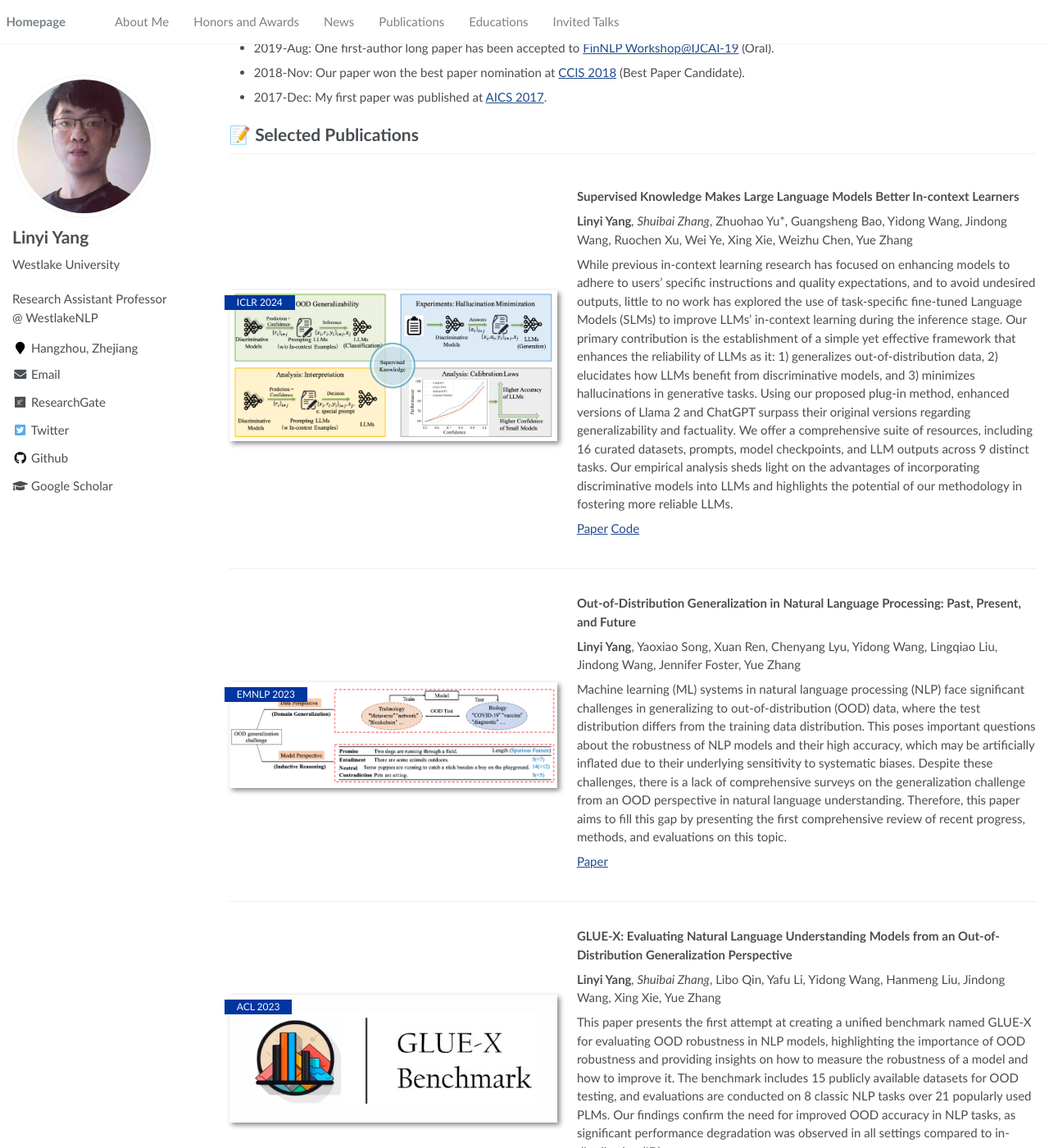
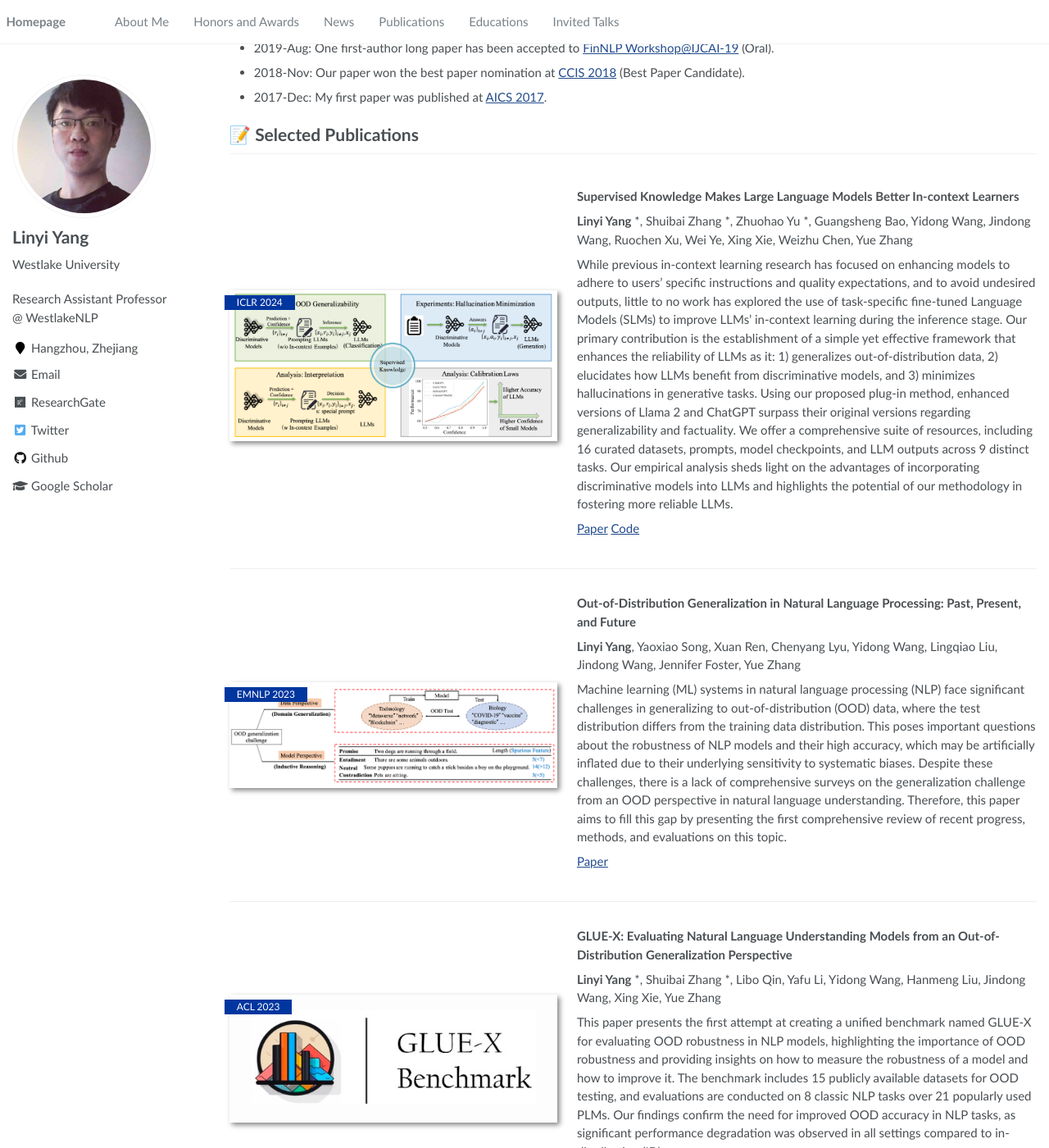
Before and after one commit to YangLinyi/yanglinyi.github.io, a Jekyll site: the page built from _pages/about.md, in a window 1280 px wide and 1400 px high, scrolled down 1065 px. Shown: the whole window at 82% size. Built offline with Jekyll 4.4.1, drawn with Linux system fonts in a browser that asks for light colours; some of the changed text lies outside the part shown.

```diff
--- a/_pages/about.md
+++ b/_pages/about.md
@@ -62,7 +62,7 @@ In addition, I am keen on mentoring and working with highly motivated interns wh
 
 **Supervised Knowledge Makes Large Language Models Better In-context Learners**
 
-**Linyi Yang***, Shuibai Zhang*, Zhuohao Yu*, Guangsheng Bao, Yidong Wang, Jindong Wang, Ruochen Xu, Wei Ye, Xing Xie, Weizhu Chen, Yue Zhang
+**Linyi Yang** *, Shuibai Zhang *, Zhuohao Yu *, Guangsheng Bao, Yidong Wang, Jindong Wang, Ruochen Xu, Wei Ye, Xing Xie, Weizhu Chen, Yue Zhang
 
 While previous in-context learning research has focused on enhancing models to adhere to users' specific instructions and quality expectations, and to avoid undesired outputs, little to no work has explored the use of task-specific fine-tuned Language Models (SLMs) to improve LLMs' in-context learning during the inference stage. Our primary contribution is the establishment of a simple yet effective framework that enhances the reliability of LLMs as it: 1) generalizes out-of-distribution data, 2) elucidates how LLMs benefit from discriminative models, and 3) minimizes hallucinations in generative tasks. Using our proposed plug-in method, enhanced versions of Llama 2 and ChatGPT surpass their original versions regarding generalizability and factuality. We offer a comprehensive suite of resources, including 16 curated datasets, prompts, model checkpoints, and LLM outputs across 9 distinct tasks. Our empirical analysis sheds light on the advantages of incorporating discriminative models into LLMs and highlights the potential of our methodology in fostering more reliable LLMs.
 
@@ -91,7 +91,7 @@ Machine learning (ML) systems in natural language processing (NLP) face signific
 
 **GLUE-X: Evaluating Natural Language Understanding Models from an Out-of-Distribution Generalization Perspective**
 
-**Linyi Yang***, Shuibai Zhang*, Libo Qin, Yafu Li, Yidong Wang, Hanmeng Liu, Jindong Wang, Xing Xie, Yue Zhang
+**Linyi Yang** *, Shuibai Zhang *, Libo Qin, Yafu Li, Yidong Wang, Hanmeng Liu, Jindong Wang, Xing Xie, Yue Zhang
 
 This paper presents the first attempt at creating a unified benchmark named GLUE-X for evaluating OOD robustness in NLP models, highlighting the importance of OOD robustness and providing insights on how to measure the robustness of a model and how to improve it. The benchmark includes 15 publicly available datasets for OOD testing, and evaluations are conducted on 8 classic NLP tasks over 21 popularly used PLMs. Our findings confirm the need for improved OOD accuracy in NLP tasks, as significant performance degradation was observed in all settings compared to in-distribution (ID) accuracy.
 
@@ -106,7 +106,7 @@ This paper presents the first attempt at creating a unified benchmark named GLUE
 
 **Measuring Consistency in Text-based Financial Forecasting Models**
 
-**Linyi Yang***, Yingpeng Ma*, Yue Zhang
+**Linyi Yang** *, Yingpeng Ma *, Yue Zhang
 
 Financial forecasting has been an important and active area of machine learning research, as even the most modest advantages in predictive accuracy can be parlayed into significant financial gains. Recent advances in natural language processing (NLP) bring the opportunity to leverage textual data, such as earnings reports of publicly traded companies, to predict the return rate for an asset. However, when dealing with such a sensitive task, the consistency of models – their invariance under meaning-preserving alternations in input – is a crucial property for building user trust. Despite this, current methods for financial forecasting do not take consistency into consideration. To address this issue, we propose FinTrust, an evaluation tool that assesses logical consistency in financial text. Using FinTrust, we show that the consistency of state-of-the-art NLP models for financial forecasting is poor. Our analysis of the performance degradation caused by meaning-preserving alternations suggests that current text-based methods are not suitable for robustly predicting market information.
 
@@ -121,7 +121,7 @@ Financial forecasting has been an important and active area of machine learning
 
 **Learning to Generalize for Cross-domain QA**
 
-Yingjie Niu*, **Linyi Yang***, Ruihai Dong, Yue Zhang
+Yingjie Niu *, **Linyi Yang** *, Ruihai Dong, Yue Zhang
 
 There have been growing concerns regarding the out-of-domain generalization ability of natural language processing (NLP) models, particularly in question-answering (QA) tasks. Current synthesized data augmentation methods for QA are hampered by increased training costs. To address this issue, we propose a novel approach that combines prompting methods and linear probing with fine-tuning strategy, which does not entail additional cost. Our method has been theoretically and empirically shown to be effective in enhancing the generalization ability of both generative and discriminative models. Our approach outperforms state-of-the-art baselines, with an average increase in F1 score of 4.5%-7.9%. Furthermore, our method can be easily integrated into any pre-trained models and offers a promising solution to the under-explored cross-domain QA task.
 
@@ -137,7 +137,7 @@ There have been growing concerns regarding the out-of-domain generalization abil
 
 **A Rationale-Centric Framework for Human-in-the-loop Machine Learning**
 
-Jinghui Lu, **Linyi Yang**, Brian Namee, Yue Zhang
+Jinghui Lu*, **Linyi Yang** *, Brian Namee, Yue Zhang
 
 We present a novel rational-centric framework with human-in-the-loop – Rationales-centric Double-robustness Learning (RDL) – to boost model out-of-distribution performance in few-shot learning scenarios. By using static semi-factual generation and dynamic human-intervened correction, RDL, acting like a sensible “inductive bias”, exploits rationales (i.e. phrases that cause the prediction), human interventions and semi-factual augmentations to decouple spurious associations and bias models towards generally applicable underlying distributions, which enables fast and accurate generalisation. Experimental results show that RDL leads to significant prediction benefits on both in-distribution and out-of-distribution tests, especially for few-shot learning scenarios, compared to many state-of-the-art benchmarks.
 
@@ -179,6 +179,7 @@ While state-of-the-art NLP models have been achieving excellent performance in a
 <div class='paper-box-text' markdown="1">
 
 **HTML: Hierarchical Transformer-based Multi-task Learning for Volatility Prediction**
+
 **Linyi Yang**, James Ng, Barry Smyth, Ruihai Dong
 
 This paper proposes a novel hierarchical, transformer, multi-task architecture designed to harness the text and audio data from quarterly earnings conference calls to predict future price volatility in the short and long term. This includes a comprehensive comparison to a variety of baselines, which demonstrates very significant improvements in prediction accuracy, in the range 17% - 49% compared to the current state-of-the-art.
```
